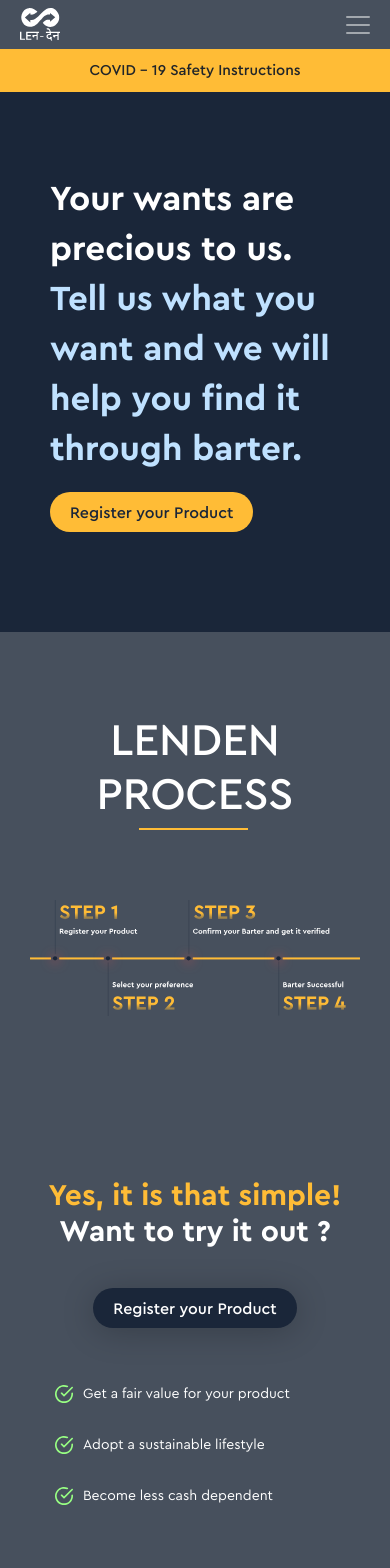
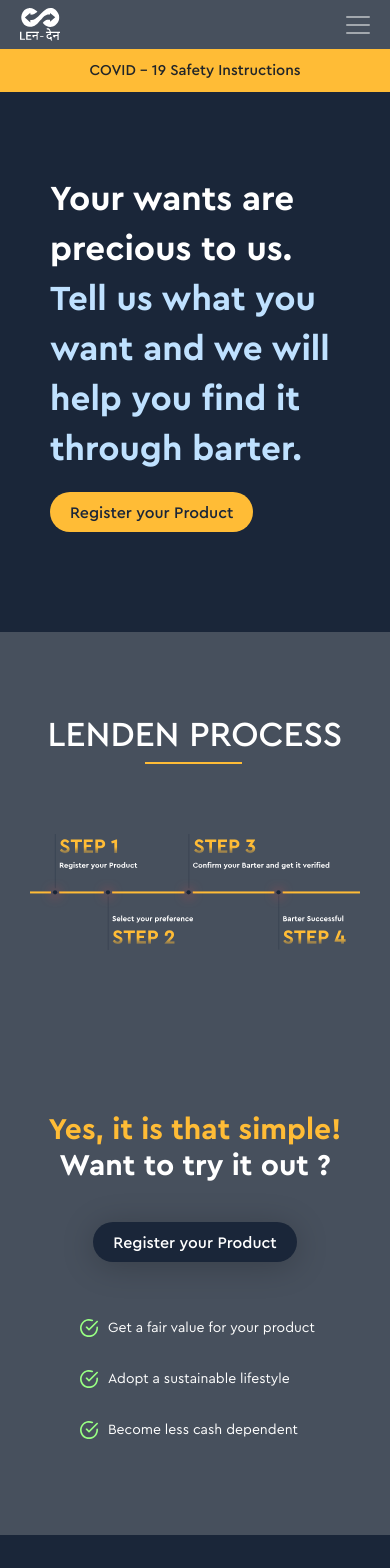
Before and after one commit to TheDemon12/lenden-coming-soon-v2, a React (Create React App) app: page / in a window 390 px wide. Shown: the top 1568 px of the page. Built offline with nearby package versions, Linux system fonts and the light colour scheme.

Commit message:
register, process: fix heading font-size and change tick color
Signed-off-by: kartik <kartikbhalla12@gmail.com>

```diff
--- a/src/scss/home/_process.scss
+++ b/src/scss/home/_process.scss
@@ -11,6 +11,14 @@
 		@extend %heading;
 		font-weight: 500;
 		margin-bottom: 8rem;
+		font-size: 4rem;
+
+		@media (max-width: 500px) {
+			font-size: 3.5rem;
+		}
+		@media (max-width: 350px) {
+			font-size: 3rem;
+		}
 	}
 	svg {
 		display: block;
--- a/src/scss/home/_register.scss
+++ b/src/scss/home/_register.scss
@@ -58,6 +58,7 @@
 		@media (max-width: 400px) {
 			font-size: 1.4rem;
 			div {
+				min-width: 25rem;
 				svg {
 					width: 1.8rem;
 				}
```
